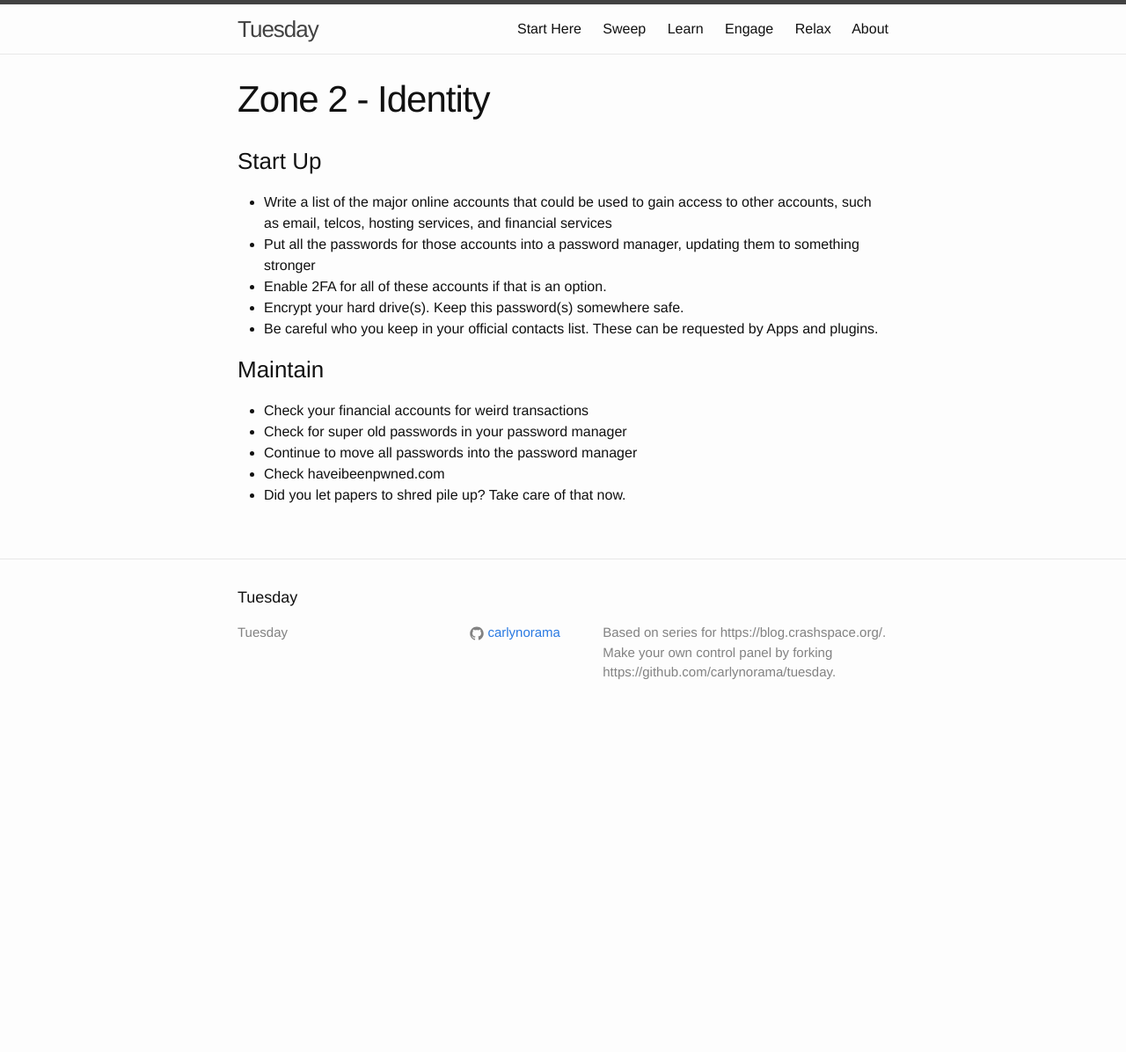
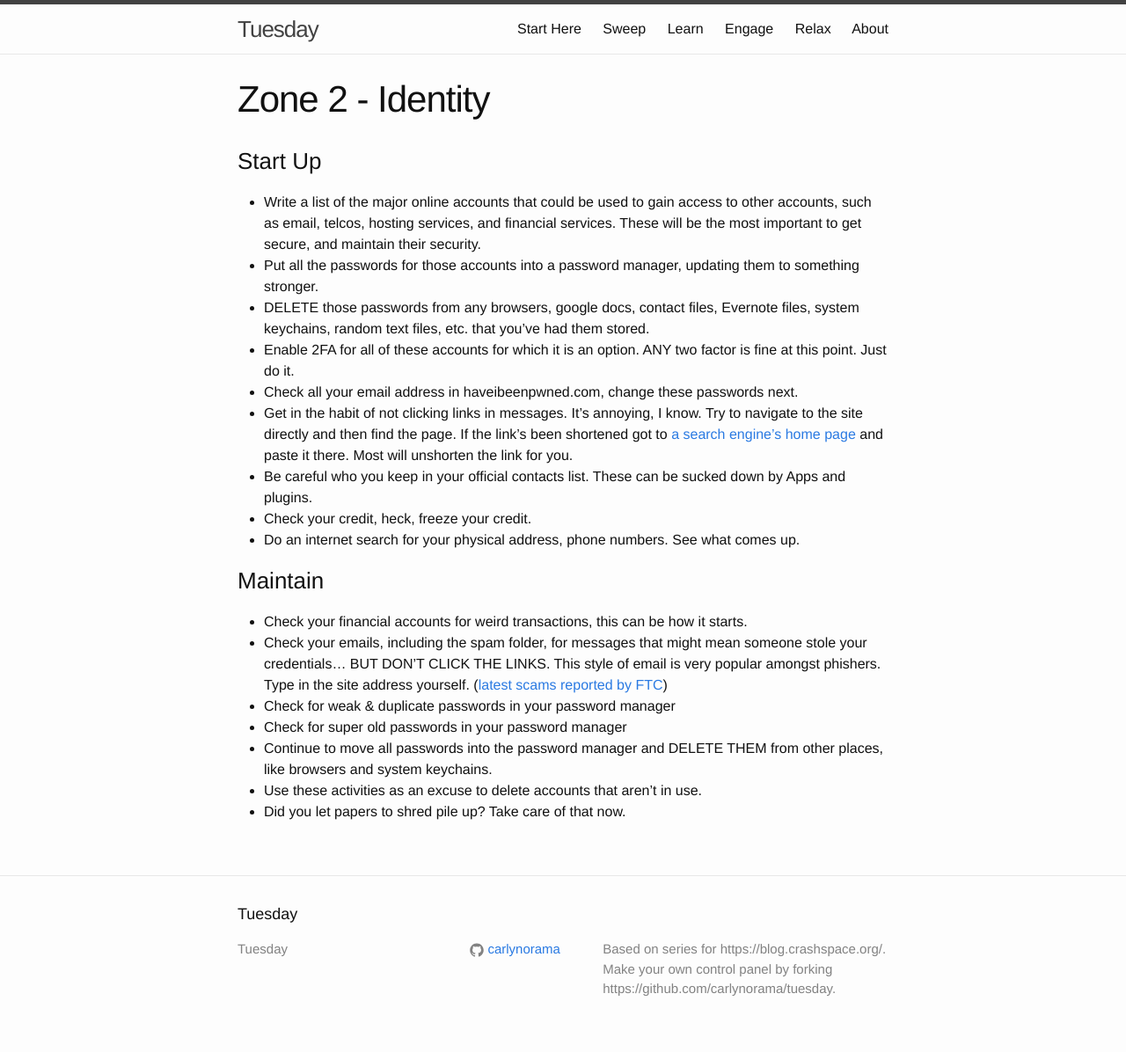
Before and after one commit to CRASHSpace/tuesday, a Jekyll site: the page built from _sweep/zone_2_identity.md, in a window 1280 px wide. Shown: the whole page at 88% size. Built offline with Jekyll 4.4.1, drawn with Linux system fonts in a browser that asks for light colours; before the commit the page ends 900 px from its top, so only the background shows below that.

Commit message:
misc content updates in sweep

```diff
--- a/_sweep/zone_2_identity.md
+++ b/_sweep/zone_2_identity.md
@@ -7,15 +7,23 @@ showonindexas: link
 ---
 
 ### Start Up
-- Write a list of the major online accounts that could be used to gain access to other accounts, such as email, telcos, hosting services, and financial services
-- Put all the passwords for those accounts into a password manager, updating them to something stronger
-- Enable 2FA for all of these accounts if that is an option.
-- Encrypt your hard drive(s). Keep this password(s) somewhere safe.
-- Be careful who you keep in your official contacts list. These can be requested by Apps and plugins.
+
+*   Write a list of the major online accounts that could be used to gain access to other accounts, such as email, telcos, hosting services, and financial services. These will be the most important to get secure, and maintain their security.
+*   Put all the passwords for those accounts into a password manager, updating them to something stronger.
+*   DELETE those passwords from any browsers, google docs, contact files, Evernote files, system keychains, random text files, etc. that you’ve had them stored.
+*   Enable 2FA for all of these accounts for which it is an option. ANY two factor is fine at this point. Just do it.
+*   Check all your email address in haveibeenpwned.com, change these passwords next.
+*   Get in the habit of not clicking links in messages. It’s annoying, I know. Try to navigate to the site directly and then find the page. If the link’s been shortened got to [a search engine’s home page](https://www.ixquick.com/) and paste it there. Most will unshorten the link for you.
+*   Be careful who you keep in your official contacts list. These can be sucked down by Apps and plugins.
+*   Check your credit, heck, freeze your credit.
+*   Do an internet search for your physical address, phone numbers. See what comes up.
 
 ### Maintain
-- Check your financial accounts for weird transactions
-- Check for super old passwords in your password manager
-- Continue to move all passwords into the password manager
-- Check haveibeenpwned.com
-- Did you let papers to shred pile up? Take care of that now.
+
+*   Check your financial accounts for weird transactions, this can be how it starts.
+*   Check your emails, including the spam folder, for messages that might mean someone stole your credentials… BUT DON’T CLICK THE LINKS. This style of email is very popular amongst phishers. Type in the site address yourself. ([latest scams reported by FTC](https://www.consumer.ftc.gov/features/scam-alerts))
+*   Check for weak & duplicate passwords in your password manager
+*   Check for super old passwords in your password manager
+*   Continue to move all passwords into the password manager and DELETE THEM from other places, like browsers and system keychains.
+*   Use these activities as an excuse to delete accounts that aren’t in use.
+*   Did you let papers to shred pile up? Take care of that now.
```
Also changed, not shown: _sweep/printable_checklist.md (+3 -0 lines), _sweep/zone_0_weekly_basics.md (+2 -0 lines), _sweep/zone_1_connectivity.md (+9 -5 lines), _sweep/zone_3_permission.md (+1 -1 lines).
